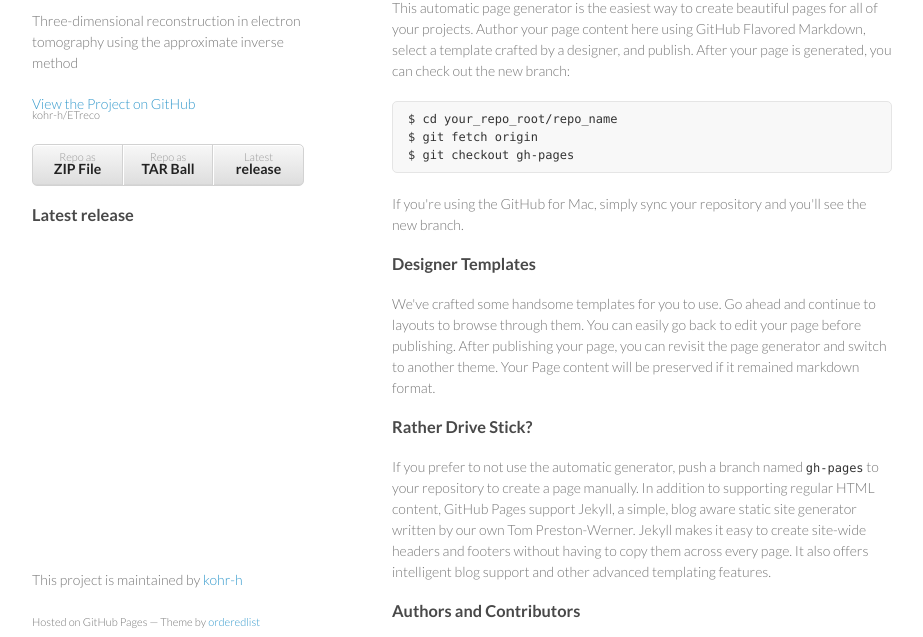
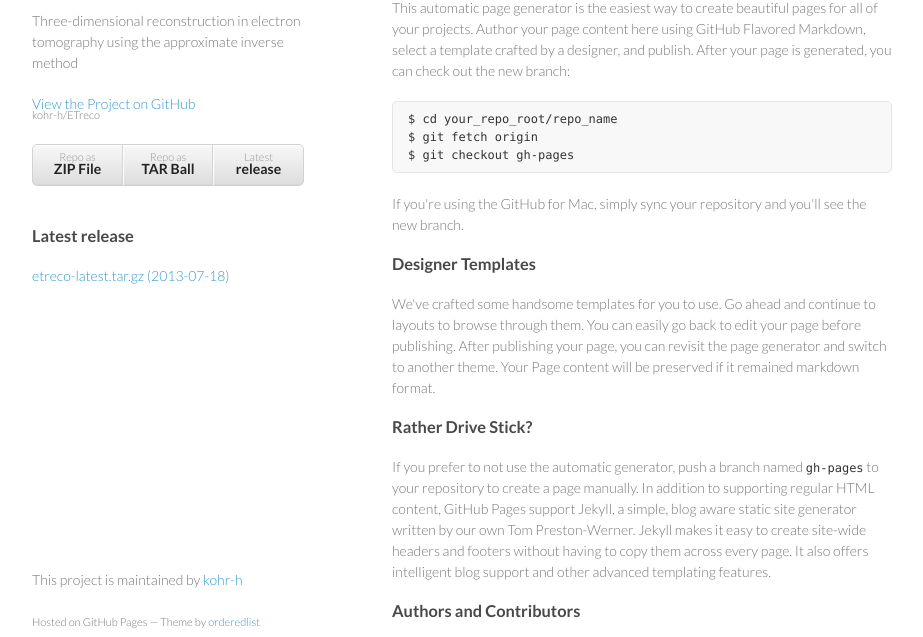
Before and after one commit to kohr-h/ETreco, a plain HTML site: page index.html in a window 1280 px wide. Shown: the part 99-736 px from the top of the page, without its empty margins (178-1101 px from the left). Drawn offline with Linux system fonts and the light colour scheme.

Commit message:
update index.html

```diff
--- a/index.html
+++ b/index.html
@@ -27,8 +27,11 @@
           <li><a href="https://github.com/kohr-h/ETreco">Latest <strong>release</strong></a></li>
         </ul>
 
+
+        <br>
         <h3><a name="latest-release" class="anchor" href="#latest-release"><span class="octicon octicon-link"></span></a>Latest release</h3>
 
+        <a href="http://www.num.uni-sb.de/iam/images/etreco-latest.tar.gz">etreco-latest.tar.gz (2013-07-18)</a>
 
       </header>
       <section>
```
